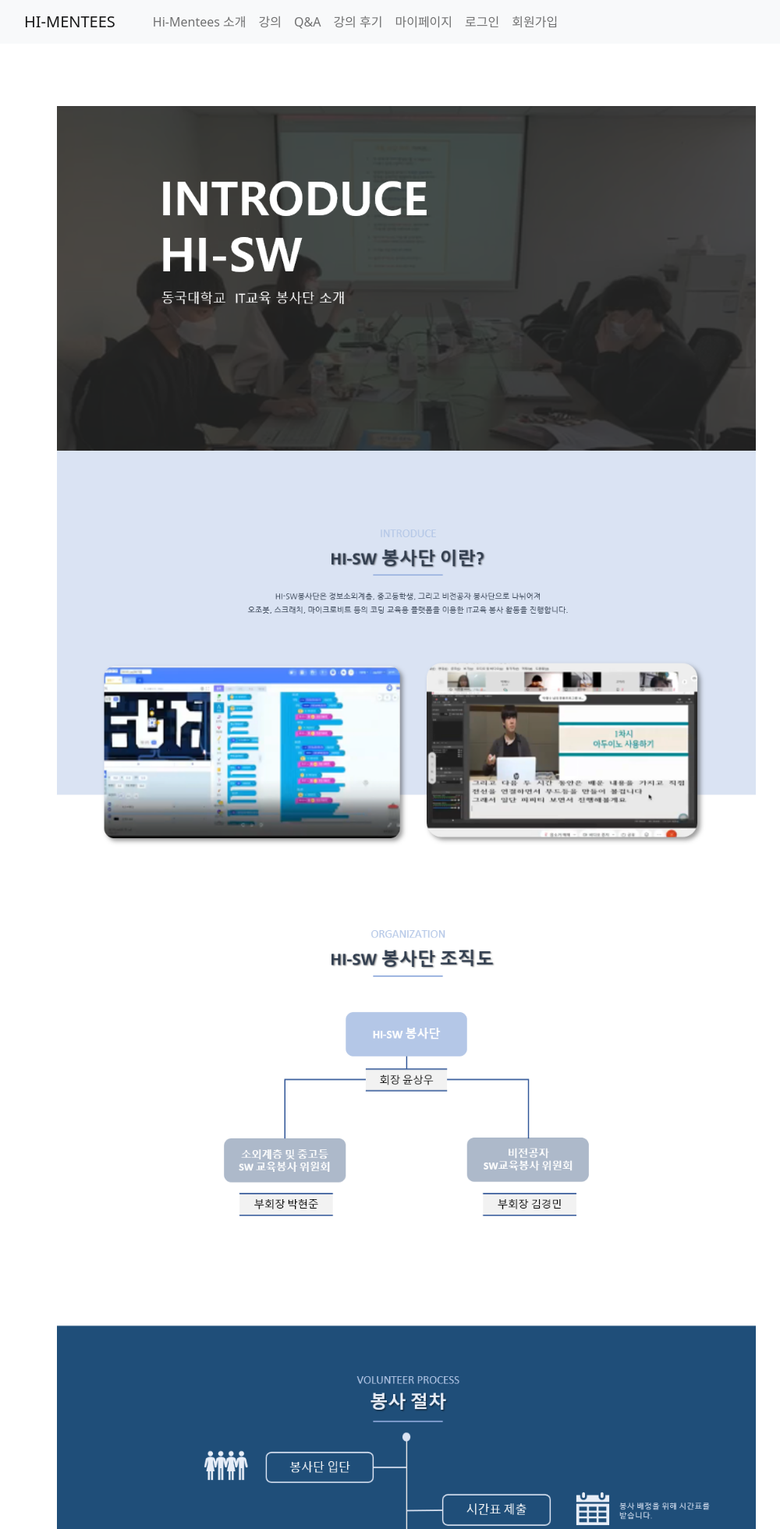
After one commit to LikeLion-at-DGU/hi_mentees, a Django app: page /introduction/ in a window 1280 px wide. The commit adds this page. Shown: the top 1961 px of the page at 78% size, without its empty margins (87-1087 px from the left). Run offline with Django 3.2, Linux system fonts and the light colour scheme; some libraries are stand-ins or nearby versions.

Commit message:
hi-mentees 소개 페이지

```diff
--- a/simbathon/simbathon/urls.py
+++ b/simbathon/simbathon/urls.py
@@ -2,10 +2,17 @@ from django.contrib import admin
 from django.urls import path, include
 from django.conf import settings
 from django.conf.urls.static import static
+from django.views.generic import TemplateView
+
+
+class IntroView(TemplateView):
+    template_name = 'introduction.html'
 
 urlpatterns = [
     path('admin/', admin.site.urls),
+    path('', include('mainPage.urls')),
     path('main/', include('mainPage.urls')),
+    path('introduction/', IntroView.as_view(), name='introduction'),
     path('lecture/', include('lecture.urls')),
     path('accounts/',include('allauth.urls')),
 ]+static(settings.MEDIA_URL, document_root=settings.MEDIA_ROOT)
--- a/simbathon/templates/header.html
+++ b/simbathon/templates/header.html
@@ -10,7 +10,7 @@
             <ul class="navbar-nav me-auto mb-2 mb-lg-0 ms-lg-4">
                 <!-- 메뉴 영역 -->
                 <li class="nav-item">
-                    <a class="nav-link" href="#!">Hi-Mentees 소개</a>
+                    <a class="nav-link" href="{% url 'introduction' %}">Hi-Mentees 소개</a>
                 </li>
                 <li class="nav-item">
                     <a class="nav-link" href="{% url 'lecture:index' %}">강의</a>
--- /dev/null
+++ b/simbathon/templates/introduction.html
@@ -0,0 +1,8 @@
+{% extends "base.html" %}
+{% load static %}
+{% block content %}
+
+<div style="margin : 5em 0 5em 10em;">
+    <img src="{% static '/images/introduction.png' %}" style="width:80%;"/>
+</div>
+{% endblock %}
```
Also changed, not shown: simbathon/db.sqlite3, simbathon/static/images/introduction.png (added).
